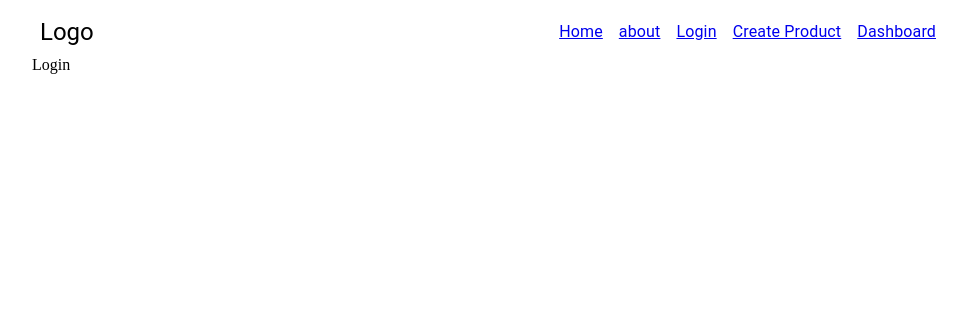
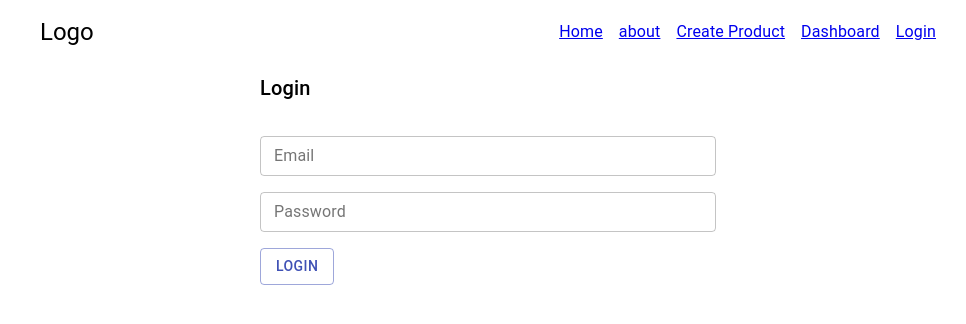
Before and after one commit to foysalkazi11/MdFoysalKazi_SE_JAVA_JS_1-, a React (Create React App) app: page /login in a window 1280 px wide. Shown: the top 324 px of the page, without its empty margins (152-1118 px from the left). Built offline with nearby package versions, Linux system fonts and the light colour scheme.

Commit message:
login and logout functionality implemented

```diff
--- a/src/App.js
+++ b/src/App.js
@@ -5,7 +5,7 @@ import DisplayProduct from './components/DisplayProduct';
 import About from '../src/components/About';
 import Login from '../src/components/Login';
 import Dashboard from '../src/components/Dashboard';
-import CreateProduct from '../src/components/CreateProduct'
+import CreateProduct from '../src/components/CreateProduct';
 
 function App() {
   return (
--- a/src/components/Login.js
+++ b/src/components/Login.js
@@ -1,10 +1,86 @@
 import React from 'react';
-import {Container,Box,Typography} from '@material-ui/core';
+import {Container,Box,Typography,Grid,TextField,Button} from '@material-ui/core';
+import { useForm, Controller } from "react-hook-form";
+import {login} from '../redux/slice/userSlice';
+import {useDispatch} from 'react-redux';
+import {useHistory} from 'react-router-dom';
+
+const defaultValues ={
+    email:"",
+    password:""
+}
 
 const Login = () => {
+    const dispatch = useDispatch();
+    const history = useHistory()
+    const { handleSubmit, control, reset,formState: { errors }, } = useForm({defaultValues});
+    const onSubmit = data =>{
+        dispatch(login(data))
+        reset(defaultValues)
+        history.push("/")
+    }
     return (
         <Container maxWidth="md">
-            Login
+            <Grid container justifyContent="center">
+                <Grid item xs={12} md={6} >
+                    <Box py={2}>
+                    <Typography variant="h6">Login</Typography>
+                    </Box>
+                </Grid>
+
+            </Grid>
+                <Box pt={2}>
+                <form onSubmit={handleSubmit(onSubmit)}>
+
+                <Grid container spacing={2}>
+                    <Grid container  item xs={12} justifyContent="center">
+                    <Grid item xs={12} md={6}>
+                    <Controller
+                        render={({field})=> <TextField
+                        {...field}
+                        type="email"
+                        label="Email"
+                         variant="outlined"
+                         fullWidth
+                         error={errors.email ? true: false}
+                         helperText={errors.email && "Please enter valid email"}
+                         size="small"
+                         />}
+                         rules={{ pattern: /^([a-zA-Z0-9_\-.]+)@([a-zA-Z0-9_\-.]+)\.([a-zA-Z]{2,5})$/,required:true }}
+                        control={control}
+                        name="email"
+                         />
+                    </Grid>
+                    </Grid>
+                    <Grid container  item xs={12} justifyContent="center">
+                    <Grid item xs={12} md={6}>
+                    <Controller
+                        render={({field})=> <TextField
+                        {...field}
+                        type="password"
+                        label="Password"
+                         variant="outlined"
+                         fullWidth
+                         error={errors.password ? true: false}
+                         helperText={errors.password && "Minimum 6 characters, at least one uppercase letter, one lowercase letter, one number and one special character (#?!@$%^&*-)  "}
+                        size="small"
+                         />}
+                         rules={{ pattern:/^(?=.*?[A-Z])(?=.*?[a-z])(?=.*?[0-9])(?=.*?[#?!@$%^&*-]).{6,}$/,required:true }}
+                        control={control}
+                        name="password"
+                         />
+                    </Grid>
+                    </Grid>
+                    <Grid container  item xs={12} justifyContent="center">
+                    <Grid item xs={12} md={6}>
+                    <Button variant="outlined" color="primary" type="submit"> Login </Button>
+
+                    </Grid>
+                    </Grid>
+                    </Grid>
+                </form>
+            </Box>
+
         </Container>
     )
 }
--- a/src/components/Nav.js
+++ b/src/components/Nav.js
@@ -1,13 +1,30 @@
 import React from 'react';
-import {Container,Box,Typography} from '@material-ui/core';
-import {Link} from 'react-router-dom'
+import {Container,Box,Typography,makeStyles} from '@material-ui/core';
+import {Link,useHistory} from 'react-router-dom';
+import {logout} from '../redux/slice/userSlice';
+import {useDispatch,useSelector} from 'react-redux';
+
+const useStyle = makeStyles(()=>({
+    logoutButton:{
+        cursor:"pointer"
+    }
+}))
+
 
 const Nav = () => {
+    const classes = useStyle()
+    const dispatch = useDispatch()
+    const {userInfo}= useSelector(state=>state.user);
+    console.log(userInfo);
+
+    const handleLogout = ()=>{
+        dispatch(logout())
+    }
     return (
         <Container maxWidth="md">
             <Box display="flex" justifyContent="space-between" alignContent="center" flexWrap="wrap" p={1}>
                 <Typography variant="h5">Logo</Typography>
-                <Box display="flex" alignItems="center">
+                <Box display="flex" alignItems="center" flexWrap="wrap">
                     <Box pr={2}>
                         <Link to="/">
                         <Typography>Home</Typography>
@@ -18,20 +35,27 @@ const Nav = () => {
                         <Typography>about</Typography>
                         </Link>
                     </Box>
-                    <Box pr={2}>
-                        <Link to="/login">
-                        <Typography>Login</Typography>
-                        </Link>
-                    </Box>
+
                     <Box pr={2}>
                         <Link to="/createProduct">
                         <Typography>Create Product</Typography>
                         </Link>
                     </Box>
-                    <Box>
+                    <Box pr={2}>
                         <Link to="/dashboard">
                         <Typography>Dashboard</Typography>
                         </Link>
+                    </Box>
+
+                    <Box >
+                        {userInfo?.email  ?
+
+                        <Typography className={classes.logoutButton} onClick={handleLogout}>Log out</Typography>
+                        :
+                        <Link to="/login">
+                        <Typography>Login</Typography>
+                        </Link>
+                        }
                     </Box>
                 </Box>
             </Box>
--- /dev/null
+++ b/src/redux/slice/userSlice.js
@@ -0,0 +1,22 @@
+import {createSlice} from '@reduxjs/toolkit';
+
+const userLocalStorage = JSON.parse(localStorage.getItem("user")) || {};
+export const userSlice = createSlice({
+    name:"user",
+    initialState:{
+        userInfo:userLocalStorage
+    },
+    reducers:{
+        login: (state,action)=>{
+            state.userInfo = action.payload
+            localStorage.setItem("user",JSON.stringify(action?.payload))
+        },
+        logout: (state)=>{
+            state.userInfo = {}
+            localStorage.removeItem("user")
+        },
+    }
+})
+
+export const {login,logout} = userSlice.actions
+export default userSlice.reducer
--- a/src/redux/store/store.js
+++ b/src/redux/store/store.js
@@ -1,10 +1,12 @@
 import { configureStore } from '@reduxjs/toolkit';
-import productReducer from '../slice/productSlice'
+import productReducer from '../slice/productSlice';
+import userReducer from '../slice/userSlice'
 
 
 export const store = configureStore({
     reducer: {
         product:productReducer,
+        user:userReducer
 
     },
   })
```
